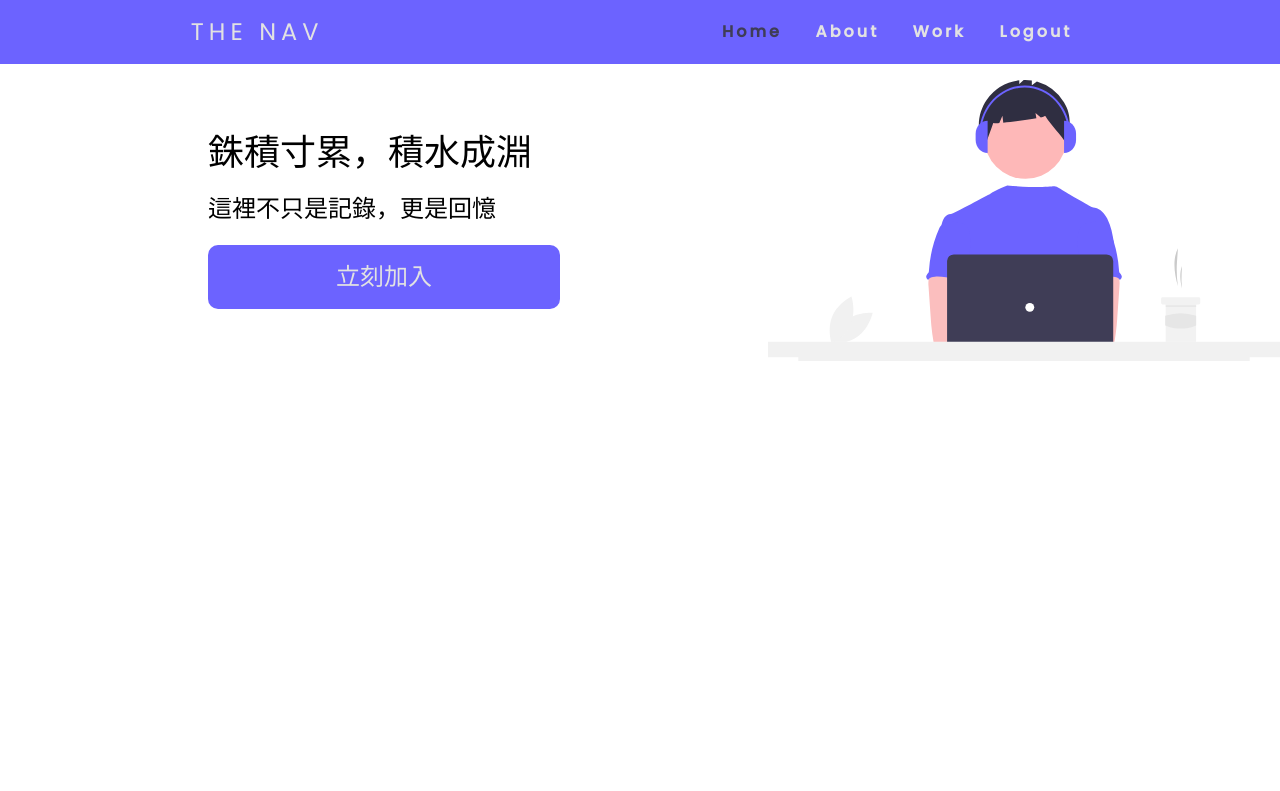
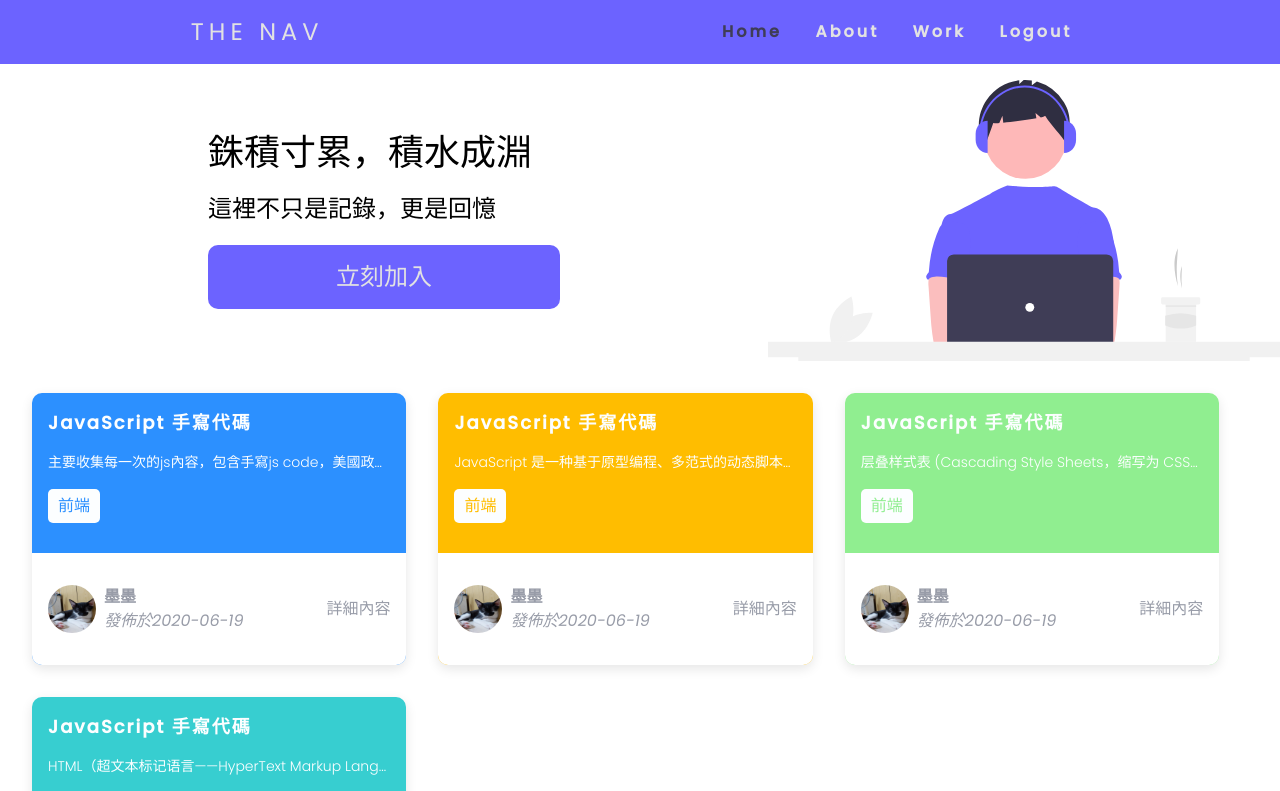
Before and after one commit to andy5566w/node-server-client-react, a React (Create React App) app: page /home in a window 1280 px wide. Shown: the top 791 px of the page. Built offline with nearby package versions, Linux system fonts and the light colour scheme.

Commit message:
feat: 新增Article組件和Articles組件，加入module css

```diff
--- /dev/null
+++ b/src/components/article/Article.js
@@ -0,0 +1,23 @@
+import classes from './Article.module.scss'
+import author_img from '../../assets/images/test_author.jpg'
+const Article = ({ title, sub_title, author, create_date, color, tag }) => {
+  return (
+    <div className={classes.Article} style={{ color, backgroundColor: color }}>
+      <div data-color={color}>
+        <h1>{title}</h1>
+        <p>{sub_title}</p>
+        <span>{tag}</span>
+      </div>
+
+      <div>
+        <img className="mr-2" src={author_img} alt={author_img} />
+        <div className="flex flex-col">
+          <b>{author}</b>
+          <i>發佈於{create_date}</i>
+        </div>
+        <button className="ml-auto focus:outline-none">詳細內容</button>
+      </div>
+    </div>
+  )
+}
+export default Article
--- /dev/null
+++ b/src/components/article/Article.module.scss
@@ -0,0 +1,71 @@
+.Article {
+  --background-color: #fcfeff;
+  --text-color: #fcfeff;
+  max-width: 30%;
+  margin: 1rem;
+  display: flex;
+  flex-direction: column;
+  border-radius: 10px;
+  overflow: hidden;
+  box-shadow: rgba(0, 0, 0, 0.1) 0 4px 12px;
+
+  @media (max-width: 1024px) {
+    max-width: 45%;
+    margin: 1rem;
+  }
+
+  @media (max-width: 768px) {
+    max-width: 100%;
+    &:not(:last-child) {
+      margin-bottom: 1rem;
+    }
+  }
+
+  & > div:nth-of-type(1) {
+    padding: 1rem;
+    height: 10rem;
+    h1 {
+      color: var(--text-color);
+      text-overflow: ellipsis;
+      font-size: 18px;
+      font-weight: bold;
+      letter-spacing: 2px;
+      margin-bottom: 1rem;
+    }
+
+    p {
+      color: var(--text-color);
+      font-size: 14px;
+      font-weight: 300;
+      margin-bottom: 1rem;
+      overflow: hidden;
+      white-space: nowrap;
+      text-overflow: ellipsis;
+    }
+
+    span {
+      display: inline-block;
+      padding: 5px 10px;
+      background-color: var(--background-color);
+      color: currentColor;
+      border-radius: 5px;
+    }
+  }
+
+  & > div:nth-of-type(2) {
+    background-color: #ffffff;
+    color: #989ca8;
+    padding: 1rem;
+    display: flex;
+    align-items: center;
+    height: 7rem;
+
+    img {
+      width: 3rem;
+      height: 3rem;
+      border-radius: 50%;
+      //margin-right: 10px;
+      box-sizing: content-box;
+    }
+  }
+}
--- /dev/null
+++ b/src/components/article/Articles.js
@@ -0,0 +1,89 @@
+import Article from './Article'
+import classes from './Articles.module.scss'
+const articles = [
+  {
+    id: 1,
+    title: 'JavaScript 手寫代碼',
+    sub_title:
+      '主要收集每一次的js內容，包含手寫js code，美國政府一名高級官員告訴路透社，美國今天（當地時間）將運送250萬劑莫德納疫苗給台灣',
+    tag: '前端',
+    author: '墨墨',
+    create_date: '2020-06-19',
+    watch: 2,
+    love: 3,
+    article_total: 2,
+    color: '#2C90FF',
+  },
+  {
+    id: 2,
+    title: 'JavaScript 手寫代碼',
+    sub_title:
+      'JavaScript 是一种基于原型编程、多范式的动态脚本语言，并且支持面向对象、命令式和声明式（如函数式编程）风格。',
+    tag: '前端',
+    author: '墨墨',
+    create_date: '2020-06-19',
+    watch: 2,
+    love: 3,
+    article_total: 2,
+    color: 'rgb(255, 189, 0)',
+  },
+  {
+    id: 3,
+    title: 'JavaScript 手寫代碼',
+    sub_title:
+      '层叠样式表 (Cascading Style Sheets，缩写为 CSS），是一种 样式表 语言，用来描述 HTML 或 XML（包括如 SVG、MathML、XHTML 之类的 XML 分支语言）文档的呈现。',
+    tag: '前端',
+    author: '墨墨',
+    create_date: '2020-06-19',
+    watch: 2,
+    love: 3,
+    article_total: 2,
+    color: '#90EE90',
+  },
+  {
+    id: 4,
+    title: 'JavaScript 手寫代碼',
+    sub_title:
+      'HTML（超文本标记语言——HyperText Markup Language）是构成 Web 世界的一砖一瓦。它定义了网页内容的含义和结构。',
+    tag: '後端',
+    author: '墨墨',
+    create_date: '2020-06-19',
+    watch: 2,
+    love: 3,
+    article_total: 2,
+    color: '#37CED0',
+  },
+]
+
+const Articles = () => {
+  const art = articles.map(
+    ({
+      title,
+      sub_title,
+      tag,
+      author,
+      create_date,
+      watch,
+      love,
+      article_total,
+      id,
+      color,
+    }) => (
+      <Article
+        key={id}
+        sub_title={sub_title}
+        title={title}
+        tag={tag}
+        author={author}
+        create_date={create_date}
+        watch={watch}
+        love={love}
+        article_total={article_total}
+        color={color}
+      />
+    )
+  )
+  return <section className={classes.Articles}>{art}</section>
+}
+
+export default Articles
--- /dev/null
+++ b/src/components/article/Articles.module.scss
@@ -0,0 +1,6 @@
+.Articles {
+  display: flex;
+  flex-wrap: wrap;
+  justify-content: flex-start;
+  padding: 0 1rem;
+}
--- a/src/pages/layout/Home.js
+++ b/src/pages/layout/Home.js
@@ -1,8 +1,10 @@
 import Banner from '../../components/Banner'
+import Articles from '../../components/article/Articles'
 const Home = () => {
   return (
     <section>
       <Banner />
+      <Articles />
     </section>
   )
 }
--- a/src/scss/layout/_app.scss
+++ b/src/scss/layout/_app.scss
@@ -5,6 +5,6 @@
 
 body {
   @media (max-width: 768px) {
-    overflow: hidden;
+    overflow-x: hidden;
   }
 }
```
Also changed, not shown: src/assets/images/test_author.jpg (added).
